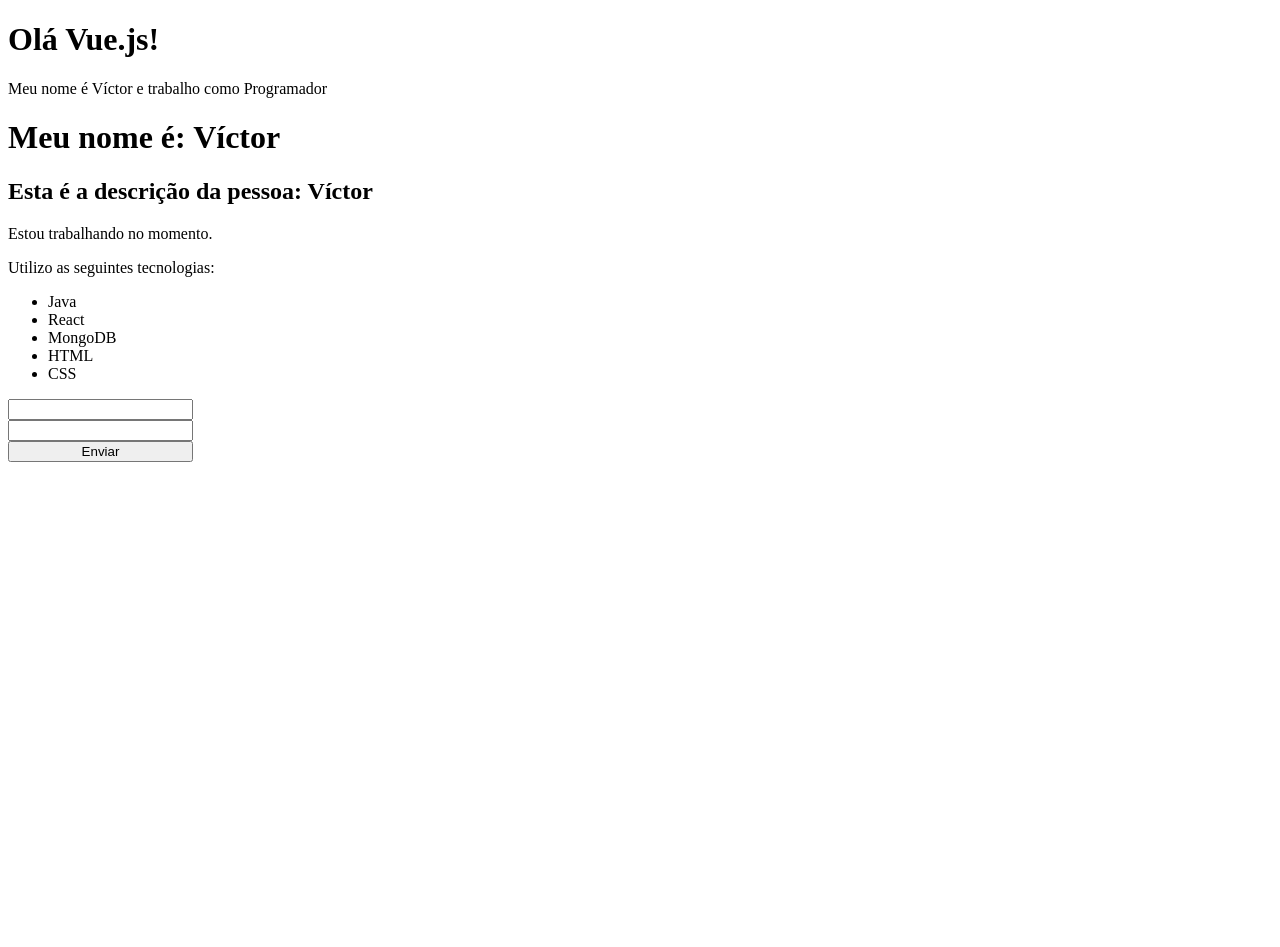
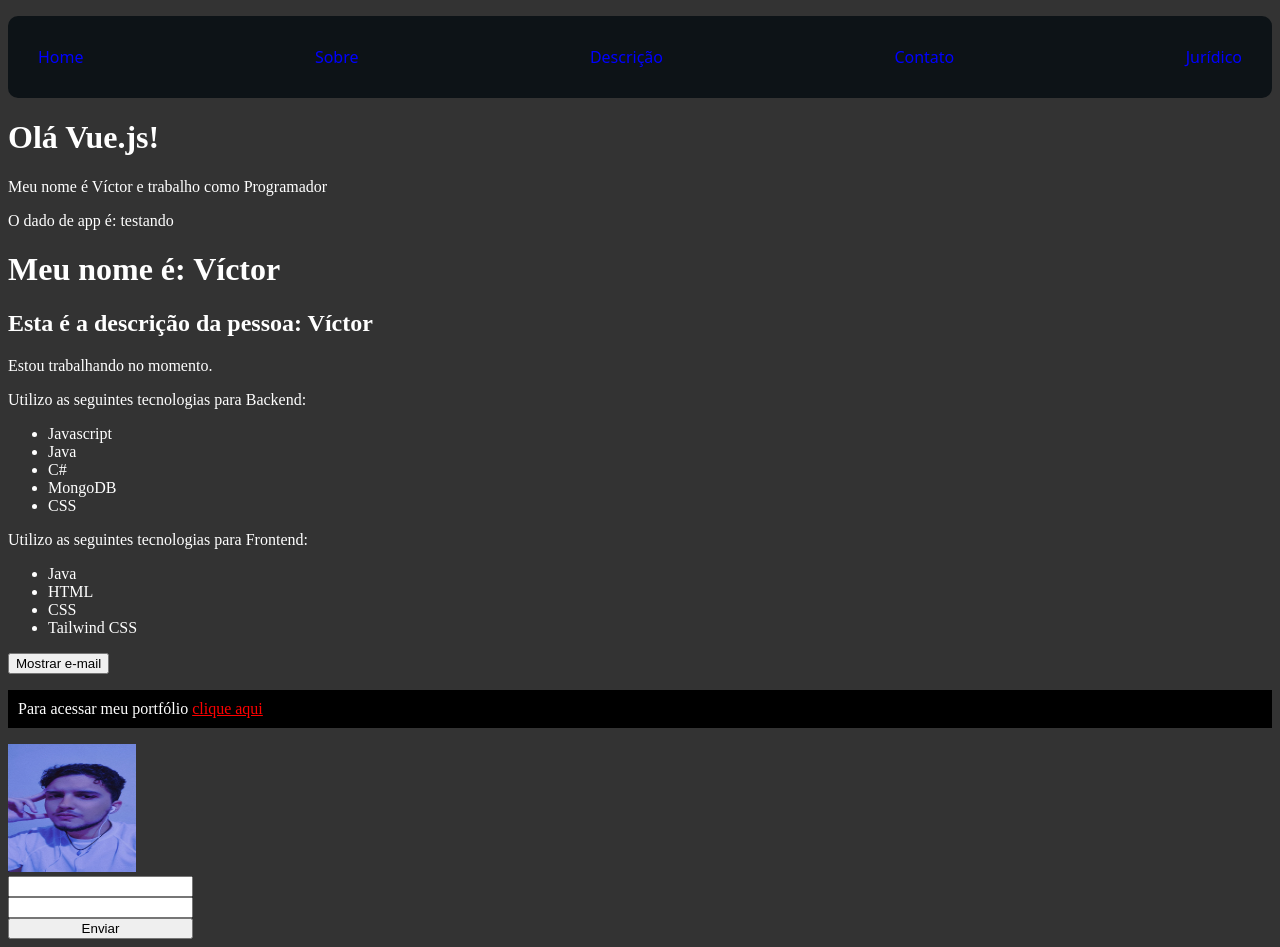
Before and after one commit to ardassejose/vue_playground, a Vue app: page / in a window 1280 px wide. Before the commit the page ends 800 px from the top, so only its background shows below. Built offline with nearby package versions, Linux system fonts and the light colour scheme.

Commit message:
Aprofundando

```diff
--- a/src/App.vue
+++ b/src/App.vue
@@ -1,6 +1,8 @@
 <template>
   <div>
+    <Header />
     <PrimeiroComponente />
+    <p>O dado de app é: {{ teste }}</p>
     <LifeCycle />
     <Pessoa />
   </div>
@@ -10,10 +12,12 @@
   import PrimeiroComponente from './components/PrimeiroComponente.vue';
   import LifeCycle from './components/LifeCycle.vue';
   import Pessoa from './components/Pessoa.vue';
+  import Header from './components/Header.vue';
 
   export default {
     name: "App",
     components: {
+      Header,
       PrimeiroComponente,
       LifeCycle,
       Pessoa
@@ -25,3 +29,19 @@
     }
   }
 </script>
+
+<style>
+  body {
+    background: #333;
+    color: #fff;
+  }
+
+  a {
+    color: red;
+  }
+
+  .teste {
+    background-color: #000;
+    padding: 10px;
+  }
+</style>
--- /dev/null
+++ b/src/components/Header.vue
@@ -0,0 +1,44 @@
+<template>
+  <header>
+    <ul>
+      <li><a href="">Home</a></li>
+      <li><a href="">Sobre</a></li>
+      <li><a href="">Descrição</a></li>
+      <li><a href="">Contato</a></li>
+      <li><a href="">Jurídico</a></li>
+    </ul>
+  </header>
+</template>
+<script>
+export default {
+  name: "Header",
+};
+</script>
+
+<style scoped>
+header {
+  background-color: #0d1317;
+  border-radius: 10px;
+  font-family: system-ui, -apple-system, BlinkMacSystemFont, "Segoe UI", Roboto,
+    Oxygen, Ubuntu, Cantarell, "Open Sans", "Helvetica Neue", sans-serif;
+}
+ul {
+  padding: 30px;
+  display: flex;
+  justify-content: space-between;
+}
+
+li {
+  list-style-type: none;
+}
+
+a {
+  color: blue;
+  text-decoration: none;
+}
+
+a:hover {
+  color: #ddd;
+  text-decoration: underline;
+}
+</style>
--- a/src/components/Info.vue
+++ b/src/components/Info.vue
@@ -1,19 +1,64 @@
 <template>
   <div>
-    <p>Estou trabalhando no momento.</p>
-    <p>Utilizo as seguintes tecnologias:</p>
+    <p v-if="isWorking">Estou trabalhando no momento.</p>
+    <p v-else>Estou em busca de um trampo</p>
+    <p>Utilizo as seguintes tecnologias para Backend:</p>
     <ul>
-      <li>Java</li>
-      <li>React</li>
-      <li>MongoDB</li>
-      <li>HTML</li>
-      <li>CSS</li>
+      <li v-for="(tech, index) in backendTechnology" v-bind:key="index">
+        {{ tech }}
+      </li>
     </ul>
+    <p>Utilizo as seguintes tecnologias para Frontend:</p>
+    <ul>
+      <li v-for="(tech, index) in frontendTechnology" :key="index">
+        {{ tech.language }}
+      </li>
+    </ul>
+    <div>
+      <button @click="showEmailName">{{ textButton }}</button>
+    </div>
+    <p v-show="showEmail">Mande uma mensagem para: {{ email }}</p>
+    <p class="teste">
+      Para acessar meu portfólio
+      <a v-bind:href="myLink" target="_blank">clique aqui</a>
+    </p>
+    <Picture />
   </div>
 </template>
 
 <script>
-  export default {
-    name: 'Info',
-  }
+import Picture from "./Picture.vue";
+
+export default {
+  name: "Info",
+  components: {
+    Picture,
+  },
+  data() {
+    return {
+      isWorking: true,
+      showEmail: false,
+      email: "victor.ardasse@info.com",
+      myLink: "https://www.google.com",
+      textButton: "Mostrar e-mail",
+      backendTechnology: ["Javascript", "Java", "C#", "MongoDB", "CSS"],
+      frontendTechnology: [
+        {id: 1, language: "Java"},
+        {id: 2, language: "HTML"},
+        {id: 3, language: "CSS"},
+        {id: 4, language: "Tailwind CSS"},
+      ]
+    };
+  },
+  methods: {
+    showEmailName() {
+      this.showEmail = !this.showEmail;
+      if (!this.showEmail) {
+        this.textButton = "Mostrar e-mail";
+      } else {
+        this.textButton = "Esconder e-mail";
+      }
+    },
+  },
+};
 </script>
--- a/src/components/LifeCycle.vue
+++ b/src/components/LifeCycle.vue
@@ -14,11 +14,18 @@
       setTimeout(() => {
         this.nome = 'José'
       }, 1000)
+      this.lifeCycle()
     },
     mounted() {
       setTimeout(() => {
         this.nome = 'Víctor'
       }, 2000)
+      this.lifeCycle()
+    },
+    methods: {
+      lifeCycle() {
+        console.log('Executado')
+      }
     }
   }
 </script>
--- /dev/null
+++ b/src/components/Picture.vue
@@ -0,0 +1,15 @@
+<template>
+  <img width="128" height="128" :src="avatar" :alt="descricao">
+</template>
+
+<script>
+  export default {
+    name: 'Picture',
+    data() {
+      return {
+        avatar: '/img/avatar.jpg',
+        descricao: 'José Víctor'
+      }
+    }
+  }
+</script>
```
Also changed, not shown: public/img/avatar.jpg (added).
